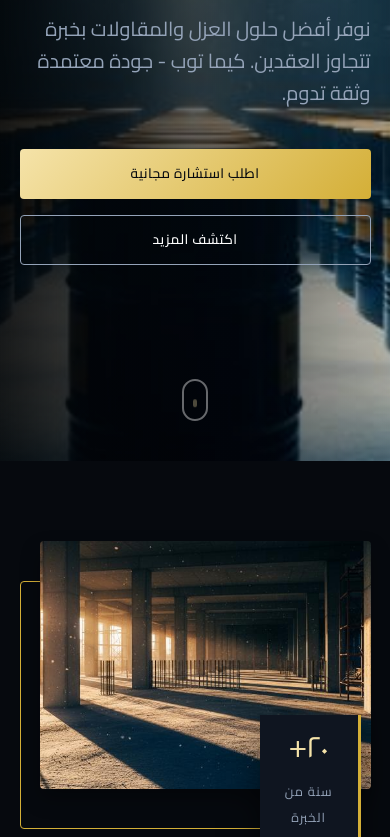
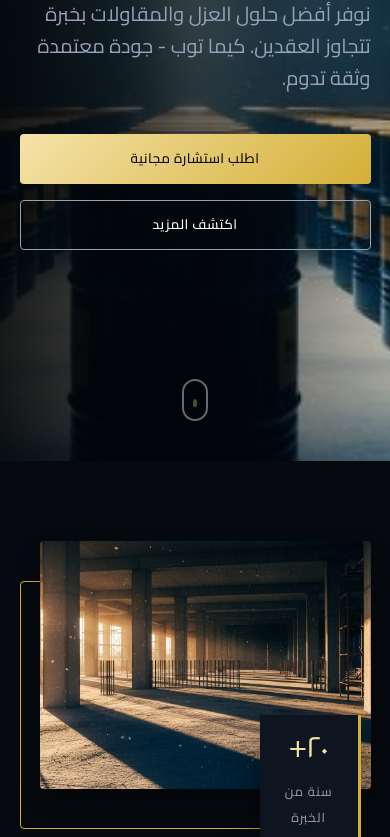
Before and after one commit to Hussain-Dev2/abdaziz, a plain HTML site: page index.html in a window 390 px wide. Shown: the part 383-1220 px from the top of the page. Drawn offline with Linux system fonts and the light colour scheme.

Commit message:
Improve main banner quality and reading on mobile

```diff
--- a/main.css
+++ b/main.css
@@ -1111,6 +1111,19 @@
         font-size: clamp(2.5rem, 8vw, 3.5rem);
     }
 
+    .hero {
+        height: auto;
+        min-height: 50vh;
+        padding-top: 100px;
+        padding-bottom: 50px;
+    }
+
+    .hero-image {
+        object-fit: contain;
+        transform: scale(1);
+        animation: none;
+    }
+
     .stats-grid {
         grid-template-columns: 1fr 1fr;
     }
@@ -1140,6 +1153,19 @@
         gap: 30px;
     }
 
+
+    .hero {
+        min-height: 100vh;
+    }
+
+    .hero-image {
+        object-fit: cover;
+    }
+
+    .hero-bg {
+        background: #010203;
+    }
+
     .gallery-grid {
         grid-template-columns: 1fr;
     }
```
